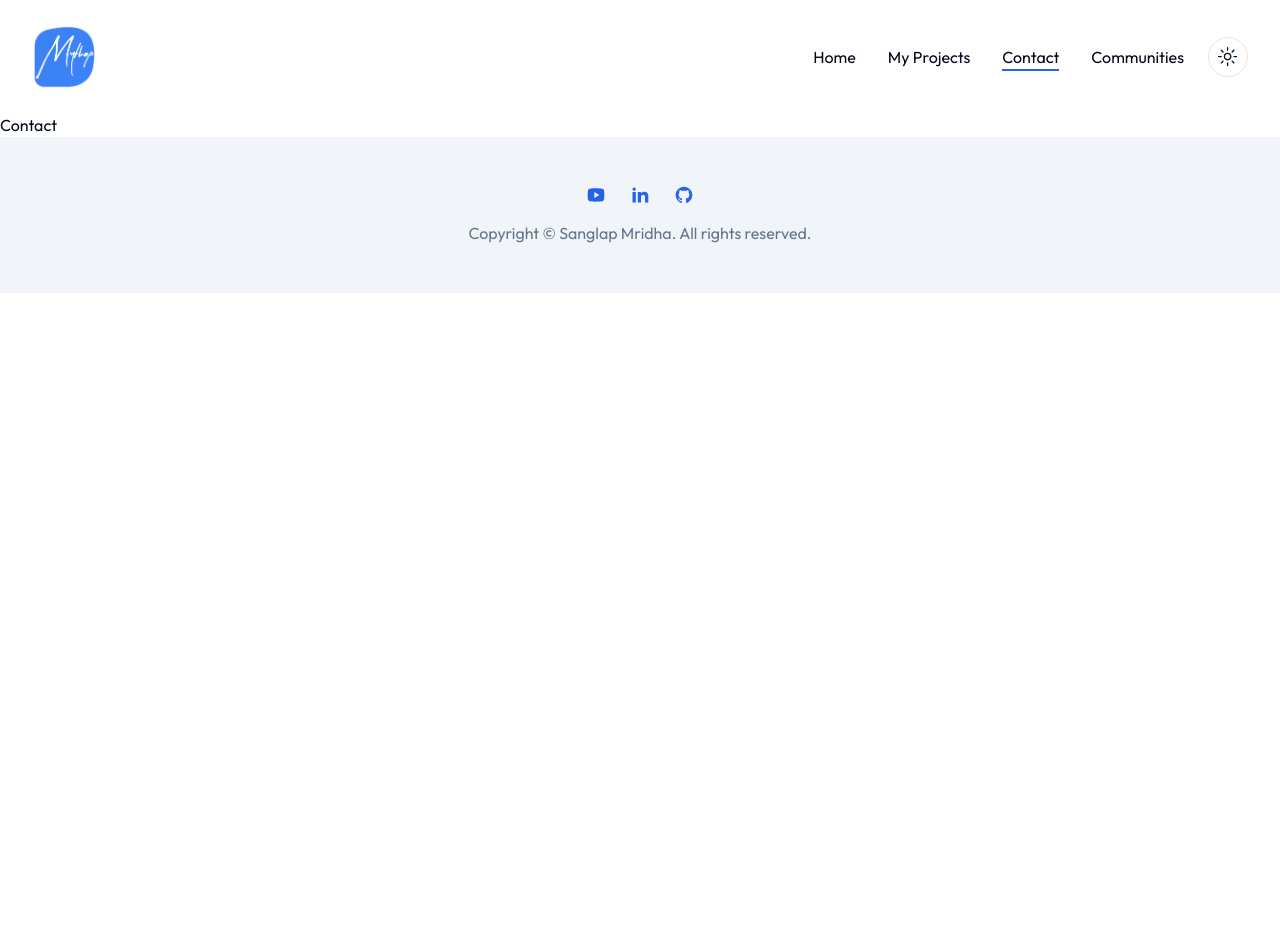
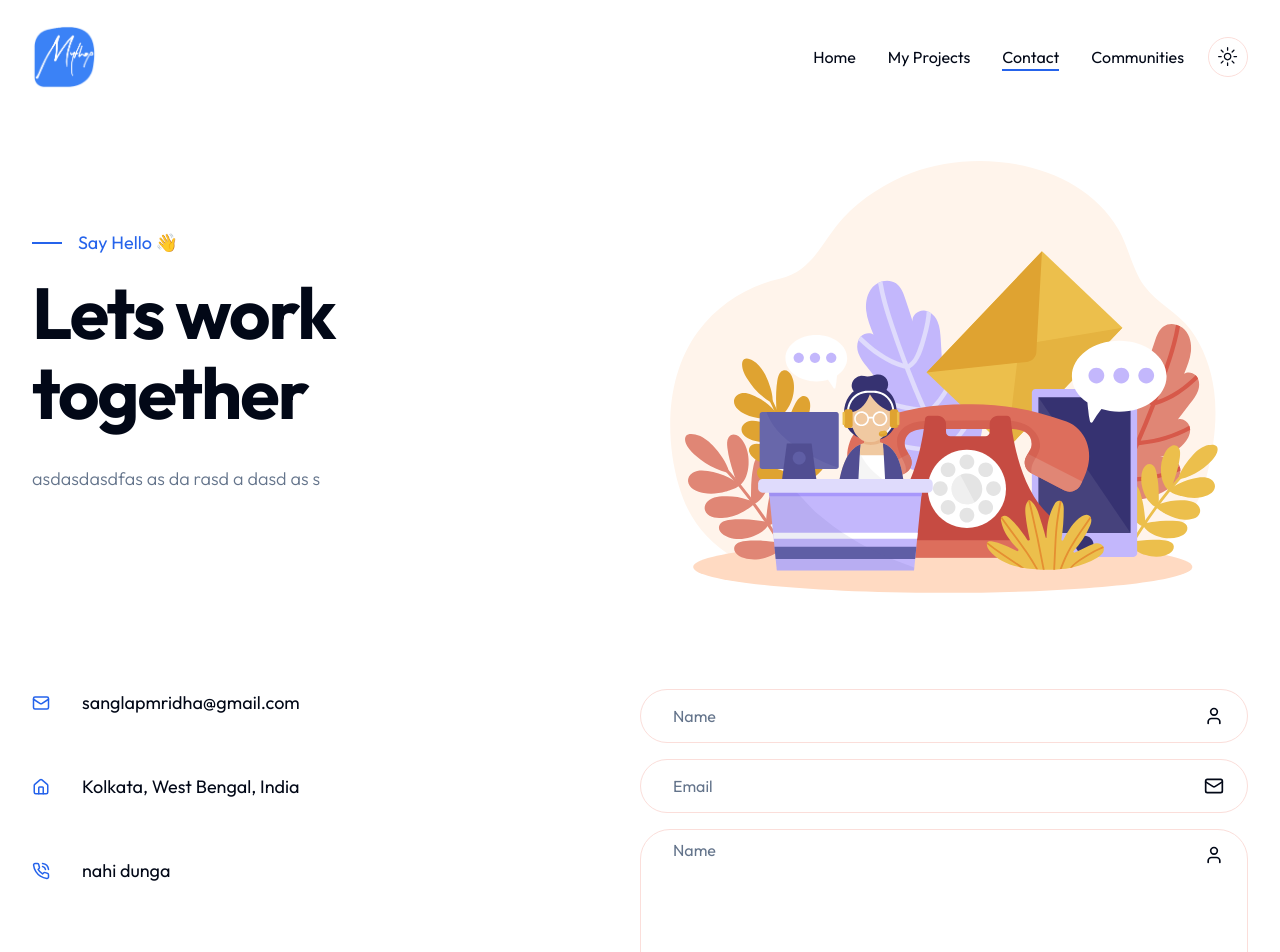
Before and after one commit to sanglap13/next-portfolio, a Next.js app: page /contact in a window 1280 px wide. Shown: the top 952 px of the page. Before the commit the page ends 800 px from the top, so only its background shows below. Built offline with nearby package versions, Linux system fonts and the light colour scheme.

Commit message:
feat: add contact page (hydration error)

```diff
--- a/app/contact/page.tsx
+++ b/app/contact/page.tsx
@@ -1,7 +1,52 @@
+import ContactForm from "@/components/shared/Contactform";
+import { HomeIcon, MailIcon, PhoneCall } from "lucide-react";
 import React from "react";
 
 const Contact = () => {
-  return <div>Contact</div>;
+  return (
+    <section>
+      <div className="container mx-auto">
+        {/* text n illustration*/}
+        <div className="grid xl:grid-cols-2 pt-12 xl:h-[480px] mb-6 xl:mb-24">
+          {/* text */}
+          <div className="flex flex-col justify-center">
+            <div className="flex items-center gap-x-4 text-primary text-lg mb-4">
+              <span className="w-[30px] h-[2px] bg-primary"></span>
+              Say Hello 👋
+            </div>
+            <h1 className="h1 max-w-md mb-8">Lets work together</h1>
+            <p className="subtitle max-w-[400px]">
+              asdasdasdfas as da rasd a dasd as s
+            </p>
+          </div>
+          {/* illustration */}
+          <div className="hidden xl:flex w-full bg-contact_illustration_light dark:bg-contact_illustration_dark bg-contain bg-top bg-no-repeat"></div>
+        </div>
+        {/* info text  form */}
+        <div className="grid xl:grid-cols-2 mb-24 xl:mb-32">
+          {/* info text */}
+          <div className="flex flex-col gap-y-4 xl:gap-y-14 mb-12 xl:mb-24 text-base xl:text-lg">
+            {/* mail */}
+            <div className="flex items-center gap-x-8">
+              <MailIcon size={18} className="text-primary" />
+              <div>sanglapmridha@gmail.com</div>
+            </div>
+            {/* address */}
+            <div className="flex items-center gap-x-8">
+              <HomeIcon size={18} className="text-primary" />
+              <div>Kolkata, West Bengal, India</div>
+            </div>
+            {/* phone */}
+            <div className="flex items-center gap-x-8">
+              <PhoneCall size={18} className="text-primary" />
+              <div>nahi dunga</div>
+            </div>
+          </div>
+          <ContactForm />
+        </div>
+      </div>
+    </section>
+  );
 };
 
 export default Contact;
--- /dev/null
+++ b/components/shared/ContactForm.tsx
@@ -0,0 +1,32 @@
+"use client";
+
+import React from "react";
+import { Input } from "../ui/input";
+import { MailIcon, User } from "lucide-react";
+import { Textarea } from "../ui/textarea";
+import { Button } from "../ui/button";
+
+const ContactForm = () => {
+  return (
+    <form className="flex flex-col gap-y-4">
+      {/* input */}
+      <div className="relative flex items-center">
+        <Input type="name" id="name" placeholder="Name" />
+        <User className="absolute right-6" size={20} />
+      </div>
+      {/* input */}
+      <div className="relative flex items-center">
+        <Input type="email" id="email" placeholder="Email" />
+        <MailIcon className="absolute right-6" size={20} />
+      </div>
+      {/* input */}
+      <div className="relative flex items-center">
+        <Textarea id="name" placeholder="Name" />
+        <User className="absolute top-4 right-6" size={20} />
+      </div>
+      <Button>Lets Talk</Button>
+    </form>
+  );
+};
+
+export default ContactForm;
--- a/components/ui/input.tsx
+++ b/components/ui/input.tsx
@@ -1,6 +1,6 @@
-import * as React from "react"
+import * as React from "react";
 
-import { cn } from "@/lib/utils"
+import { cn } from "@/lib/utils";
 
 export interface InputProps
   extends React.InputHTMLAttributes<HTMLInputElement> {}
@@ -11,15 +11,15 @@ const Input = React.forwardRef<HTMLInputElement, InputProps>(
       <input
         type={type}
         className={cn(
-          "flex h-10 w-full rounded-md border border-input bg-background px-3 py-2 text-sm ring-offset-background file:border-0 file:bg-transparent file:text-sm file:font-medium placeholder:text-muted-foreground focus-visible:outline-none focus-visible:ring-2 focus-visible:ring-ring focus-visible:ring-offset-2 disabled:cursor-not-allowed disabled:opacity-50",
+          "flex h-[54px] w-full rounded-full border border-input bg-background px-8 py-2 text-base ring-offset-background file:border-0 file:bg-transparent file:text-sm file:font-medium placeholder:text-muted-foreground focus-visible:outline-none focus-visible:ring-2 focus-visible:ring-ring focus-visible:ring-offset-2 disabled:cursor-not-allowed disabled:opacity-50",
           className
         )}
         ref={ref}
         {...props}
       />
-    )
+    );
   }
-)
-Input.displayName = "Input"
+);
+Input.displayName = "Input";
 
-export { Input }
+export { Input };
--- a/components/ui/textarea.tsx
+++ b/components/ui/textarea.tsx
@@ -1,6 +1,6 @@
-import * as React from "react"
+import * as React from "react";
 
-import { cn } from "@/lib/utils"
+import { cn } from "@/lib/utils";
 
 export interface TextareaProps
   extends React.TextareaHTMLAttributes<HTMLTextAreaElement> {}
@@ -10,15 +10,15 @@ const Textarea = React.forwardRef<HTMLTextAreaElement, TextareaProps>(
     return (
       <textarea
         className={cn(
-          "flex min-h-[80px] w-full rounded-md border border-input bg-background px-3 py-2 text-sm ring-offset-background placeholder:text-muted-foreground focus-visible:outline-none focus-visible:ring-2 focus-visible:ring-ring focus-visible:ring-offset-2 disabled:cursor-not-allowed disabled:opacity-50",
+          "flex min-h-[180px] w-full rounded-[30px] border border-input bg-background px-8 py-2 text-base ring-offset-background placeholder:text-muted-foreground focus-visible:outline-none focus-visible:ring-2 focus-visible:ring-ring focus-visible:ring-offset-2 disabled:cursor-not-allowed disabled:opacity-50",
           className
         )}
         ref={ref}
         {...props}
       />
-    )
+    );
   }
-)
-Textarea.displayName = "Textarea"
+);
+Textarea.displayName = "Textarea";
 
-export { Textarea }
+export { Textarea };
--- a/tailwind.config.ts
+++ b/tailwind.config.ts
@@ -98,6 +98,8 @@ const config = {
         dots_dark: "url('/dots-dark.svg')",
         work_project_bg_light: "url('/work/project-bg-light.png')",
         work_project_bg_dark: "url('/work/project-bg-dark.png')",
+        contact_illustration_light: "url('/contact/illustration-light.svg')",
+        contact_illustration_dark: "url('/contact/illustration-dark.svg')",
       },
     },
   },
```
